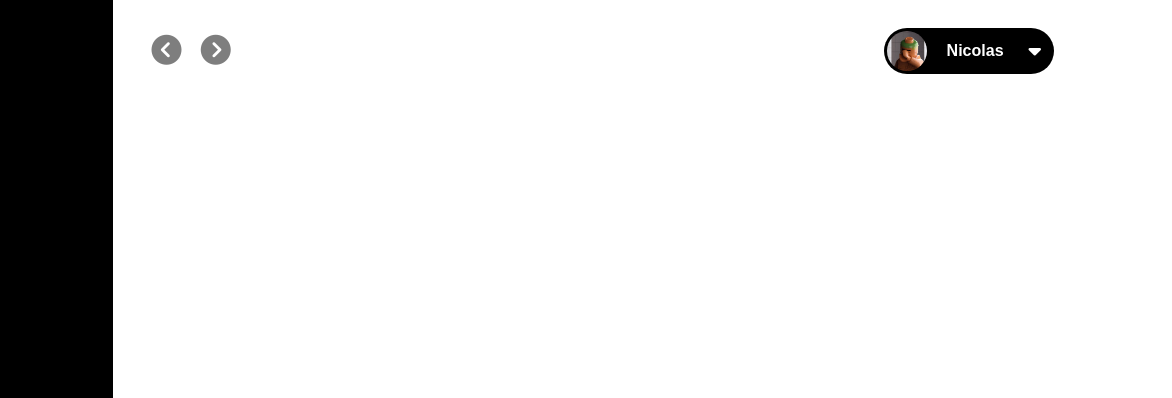
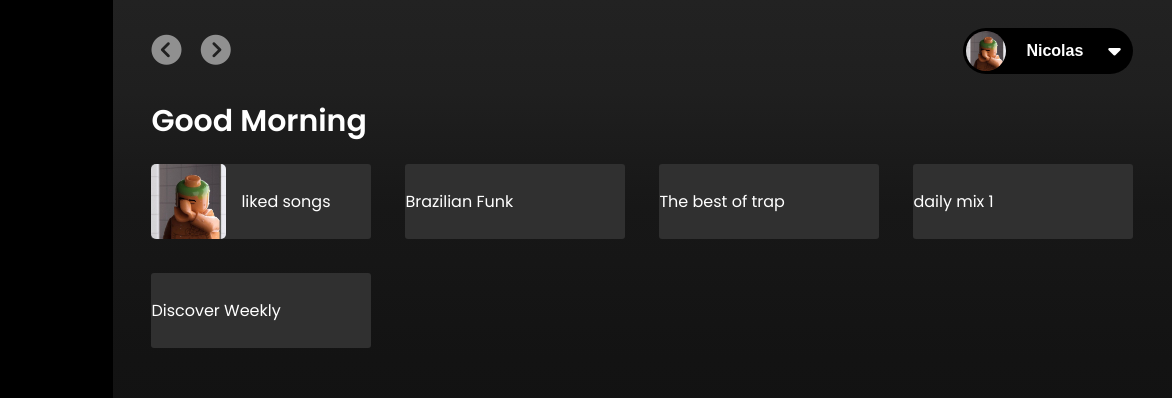
Before and after one commit to sicsee/Spotify-Web, a plain HTML site: page index.html in a window 1280 px wide. Shown: the top 398 px of the page, 188-1360 px from the left, 1172 px wide, since content can reach past the window. Drawn offline with Linux system fonts and the light colour scheme.

Commit message:
Changes to be committed: 	new file:   assets/image/icon.png 	renamed:    assets/image/icon.jpg -> assets/image/iconperf.jpg 	modified:   assets/styles/home.css 	modified:   index.html

```diff
--- a/assets/styles/home.css
+++ b/assets/styles/home.css
@@ -3,8 +3,10 @@
 }
 
 #homecontent {
-  margin: 28px 3%;
+  padding: 28px 3%;
   width: 100%;
+  background: linear-gradient(180deg, #222 0%, #1F1F1F 11.64%, #171717 25.66%, #161616 32.94%, #151515 35.98%, #131313 44.89%, #121212 55.22%, #121212 75.34%, #121212 85.45%, rgba(18, 18, 18, 0.637) 100%);
+  color: white;
 }
 #hometop {
   display: flex;
@@ -22,6 +24,7 @@
 
 #setas i:hover {
   opacity: 100%;
+  cursor: pointer;
 }
 
 #dropbtn{
@@ -93,3 +96,32 @@
 #dropdown.show .dropdown-content {
   display: block;
 }
+
+.title-home {
+  font-size: 30px;
+  margin-top: 25px;
+  font-weight: 600;
+}
+
+#grid-playlist {
+  display: grid;
+  grid-template-columns: repeat(4, 220px);
+  gap: 34px;
+  margin-top: 20px;
+}
+
+.grid-item {
+  border-radius: 3px;
+  background: #303030;
+  height: 75px;
+  overflow: hidden;
+  display: flex;
+  align-items: center;
+  gap: 15px;
+}
+
+.grid-item img{
+  width: 75px;
+  height: 75px;
+  border-radius: 5px;
+}
--- a/index.html
+++ b/index.html
@@ -4,6 +4,7 @@
     <meta charset="UTF-8">
     <meta name="viewport" content="width=device-width, initial-scale=1.0">
     <link rel="stylesheet" href="https://cdnjs.cloudflare.com/ajax/libs/font-awesome/6.6.0/css/all.min.css" integrity="sha512-Kc323vGBEqzTmouAECnVceyQqyqdsSiqLQISBL29aUW4U/M7pSPA/gEUZQqv1cwx4OnYxTxve5UMg5GT6L4JJg==" crossorigin="anonymous" referrerpolicy="no-referrer" />
+    <link rel="icon" type="image/x-icon" href="./assets/image/icon.png">
     <link rel="stylesheet" href="./assets/styles/style.css">
     <title>Spotify</title>
 </head>
@@ -39,7 +40,7 @@
                     </div>
                     <div id="dropdown">
                         <button id="dropbtn">
-                            <img src="./assets/image/icon.jpg" alt="Icon Perfil">
+                            <img src="./assets/image/iconperf.jpg" alt="Icon Perfil">
                             <p>Nicolas</p>
                             <i id="dropdown-icon" class="fa-solid fa-caret-down"></i>
                         </button>
@@ -51,6 +52,26 @@
                     </div>
                 </div>
 
+                <p class="title-home">Good Morning</p>
+
+                <div id="grid-playlist">
+                    <div class="grid-item">
+                        <img src="./assets/image/iconperf.jpg" alt="capa play 1">
+                        <p>liked songs</p>
+                    </div>
+                    <div class="grid-item">
+                        <p>Brazilian Funk</p>
+                    </div>
+                    <div class="grid-item">
+                        <p>The best of trap</p>
+                    </div>
+                    <div class="grid-item">
+                        <p>daily mix 1</p>
+                    </div>
+                    <div class="grid-item">
+                        <p>Discover Weekly</p>
+                    </div>
+                </div>
             </div>
         </section>
         <section id="player">
```
Also changed, not shown: assets/image/icon.png (added), assets/image/iconperf.jpg (renamed from assets/image/icon.jpg).
